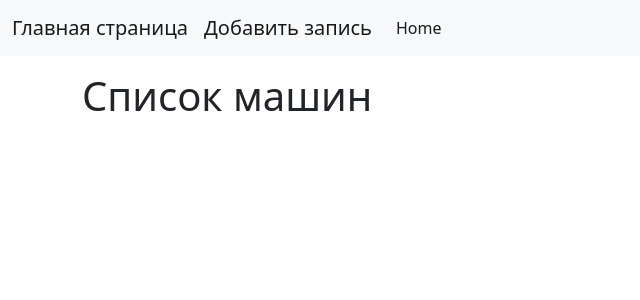
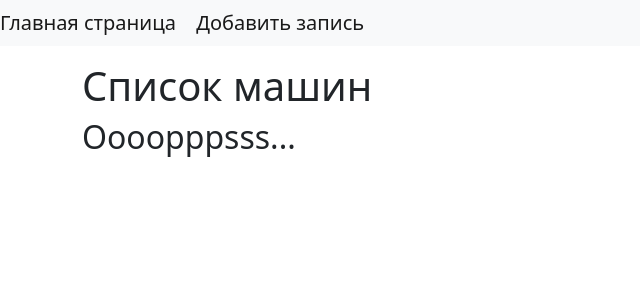
Before and after one commit to DAEDALUS-prog/test-practice-django, a Django app: page / in a window 1280 px wide. Shown: the top 300 px of the page, without its empty margins (0-640 px from the left). Run offline with Django 4.2, Linux system fonts and the light colour scheme; data that the repository does not hold is empty.

Commit message:
add filters to html-code

```diff
--- a/car/audi/templates/audi/index.html
+++ b/car/audi/templates/audi/index.html
@@ -8,20 +8,13 @@
   </head>
   <body>
     <nav class="navbar navbar-expand-lg bg-light">
-        <div class="container-fluid">
+        <div>
           <a class="navbar-brand" href="/">Главная страница</a>
           <a class="navbar-brand" href="/">Добавить запись</a>
 
           <button class="navbar-toggler" type="button" data-bs-toggle="collapse" data-bs-target="#navbarSupportedContent" aria-controls="navbarSupportedContent" aria-expanded="false" aria-label="Toggle navigation">
             <span class="navbar-toggler-icon"></span>
           </button>
-          <div class="collapse navbar-collapse" id="navbarSupportedContent">
-            <ul class="navbar-nav me-auto mb-2 mb-lg-0">
-              <li class="nav-item">
-                <a class="nav-link active" aria-current="page" href="/">Home</a>
-              </li>
-            </ul>
-          </div>
         </div>
       </nav>
 
@@ -35,13 +28,17 @@
                 </div>
                 <div class="card-body">
                   <h5 class="card-title">{{ item.title }}</h5>
+                  {% autoescape off %}
                   <p class="card-text">{{ item.content }}</p>
+                  {% endautoescape %}
                   <a href="#" class="btn btn-primary">Read more...</a>
                 </div>
                 <div class="card-footer text-muted">
                     {{ item.created_at | date:"Y-m-d" }}
                 </div>
               </div>
+              {% empty %}
+                <h2>Oooopppsss...</h2>
             {% endfor %}
         </div>
       </div>
```
